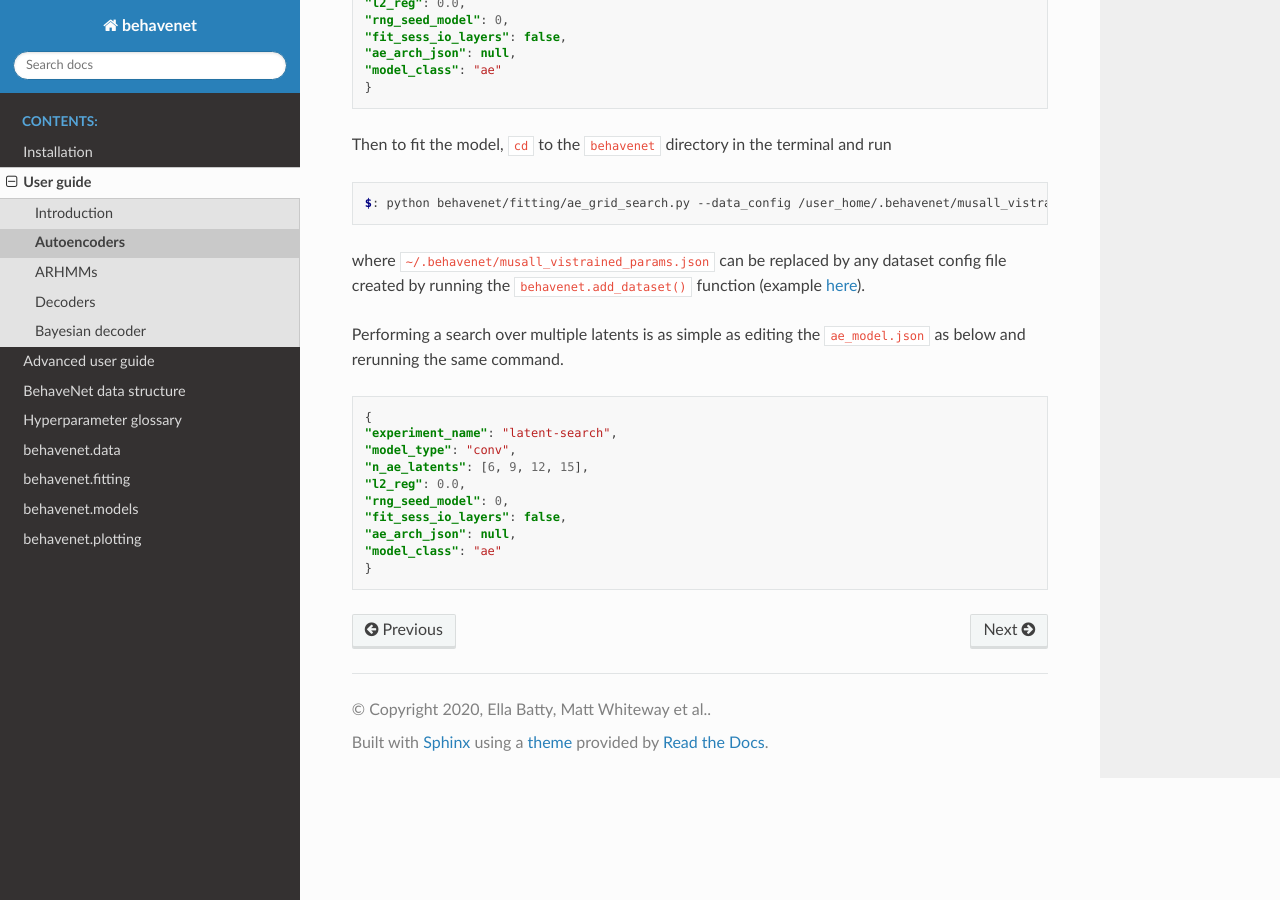
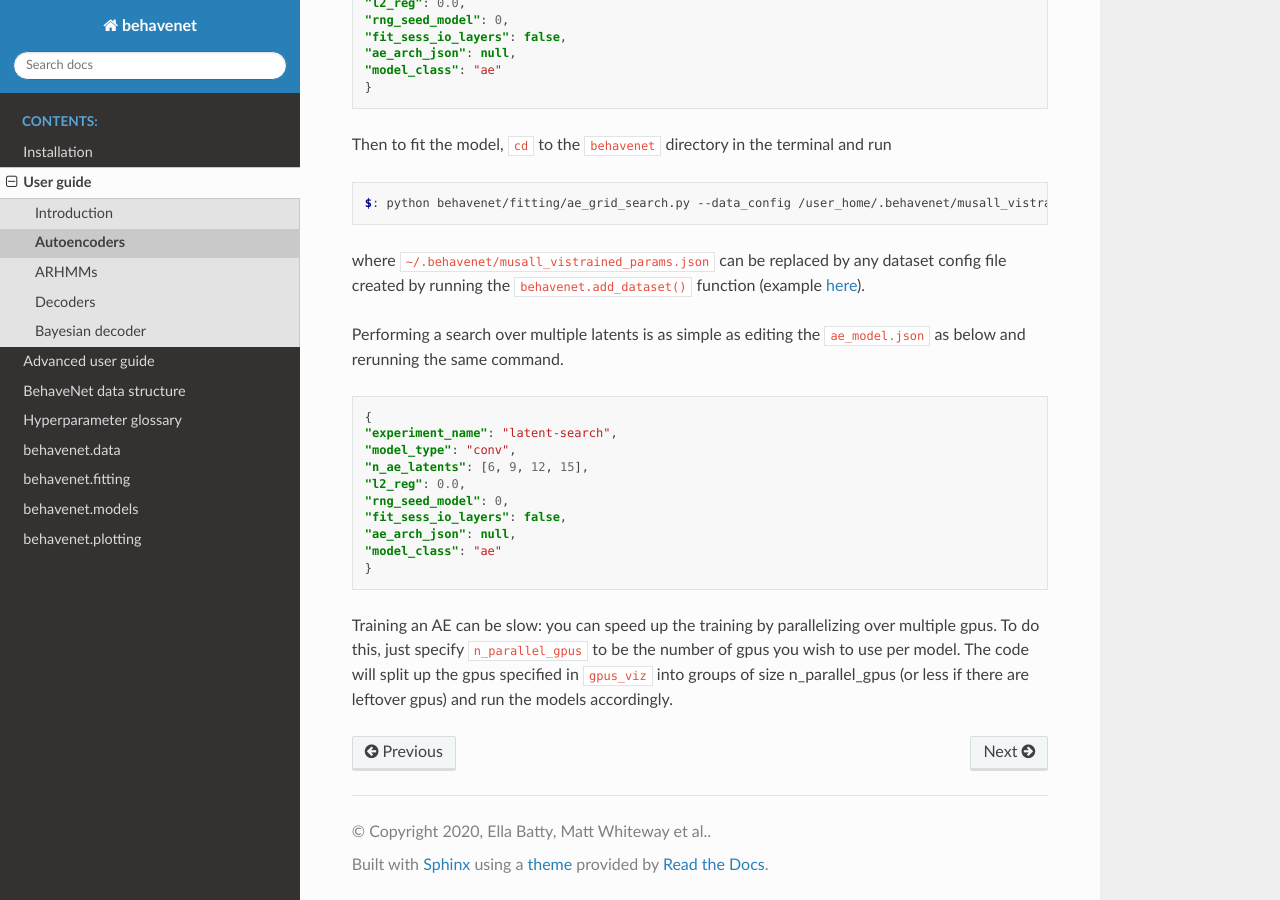
Before and after one commit to themattinthehatt/behavenet, a Sphinx documentation site: the page built from docs/source/user_guide.autoencoders.rst, in a window 1280 px wide and 900 px high, scrolled down 514 px. Built offline with Sphinx 7.4.7 and the Read the Docs theme 2.0.0, drawn with Linux system fonts in a browser that asks for light colours.

Commit message:
Update user_guide.autoencoders.rst

```diff
--- a/docs/source/user_guide.autoencoders.rst
+++ b/docs/source/user_guide.autoencoders.rst
@@ -42,3 +42,5 @@ Performing a search over multiple latents is as simple as editing the ``ae_model
     "ae_arch_json": null,
     "model_class": "ae"
     }
+
+Training an AE can be slow: you can speed up the training by parallelizing over multiple gpus. To do this, just specify ``n_parallel_gpus`` to be the number of gpus you wish to use per model. The code will split up the gpus specified in ``gpus_viz`` into groups of size n_parallel_gpus (or less if there are leftover gpus) and run the models accordingly.
```
